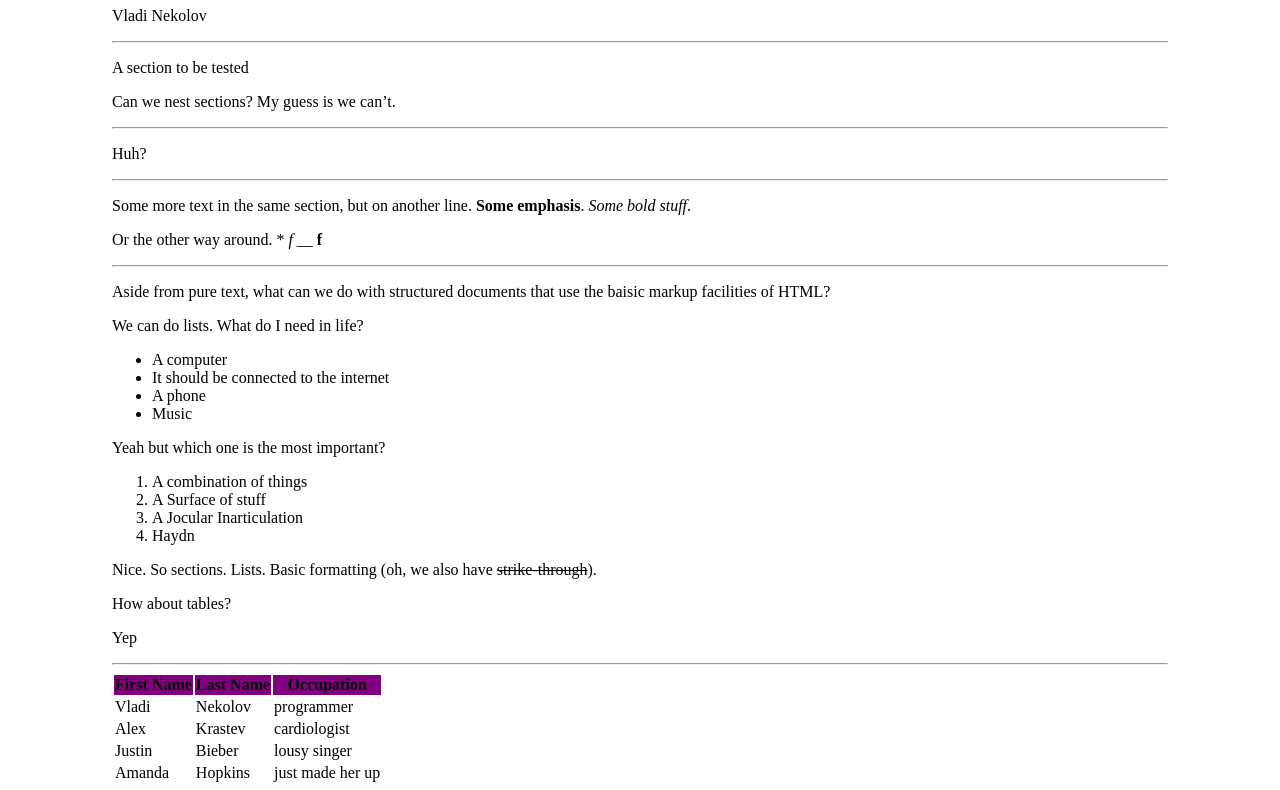
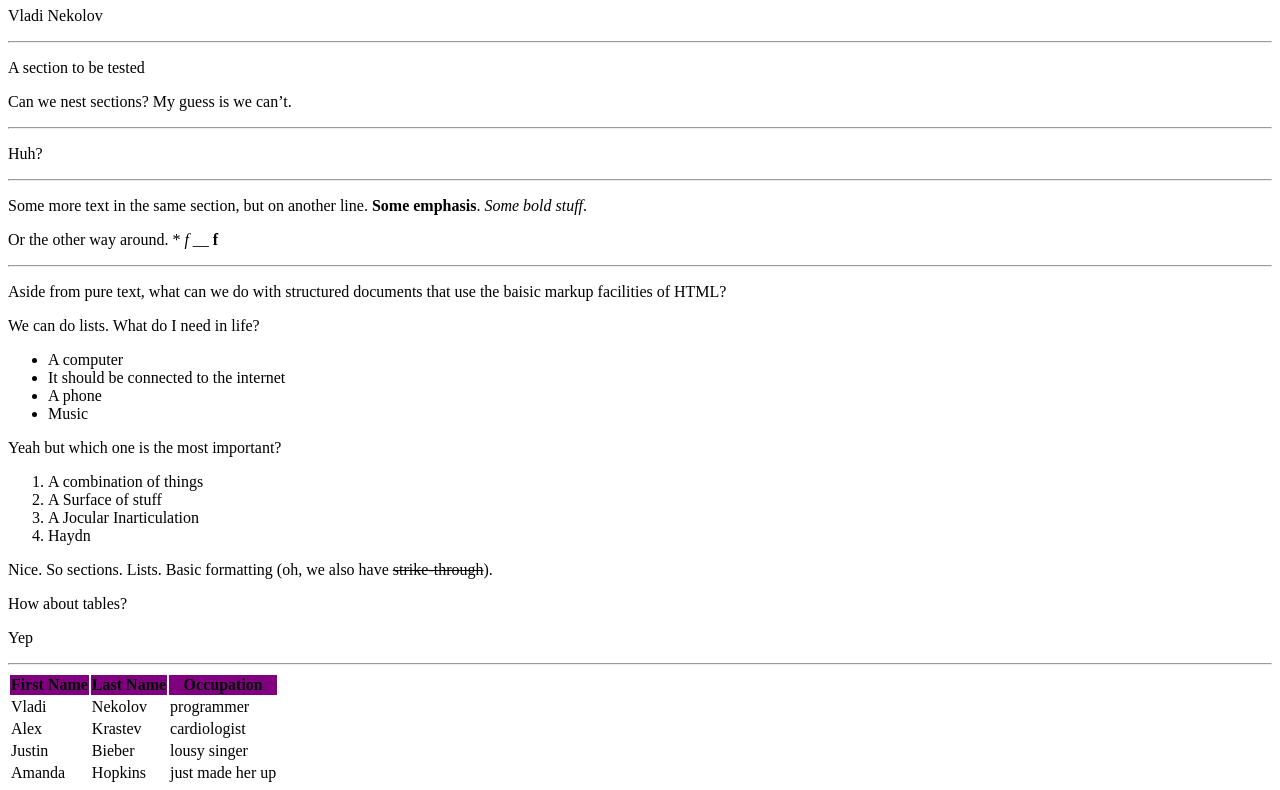
Before and after one commit to nek28/markdown-try, a plain HTML site: page index.html in a window 1280 px wide. Shown: the part 73-863 px from the top of the page. Drawn offline with Linux system fonts and the light colour scheme.

Commit message:
remove body margins

```diff
--- a/index.html
+++ b/index.html
@@ -7,7 +7,6 @@
   <meta name="author" content="Vladi Nekolov" />
   <title>Trying Out Markdown</title>
   <style type="text/css">
-      body{margin: 1em 7em 1em 7em;}
       thead{background-color: purple;}
       code{white-space: pre-wrap;}
       span.smallcaps{font-variant: small-caps;}
```
